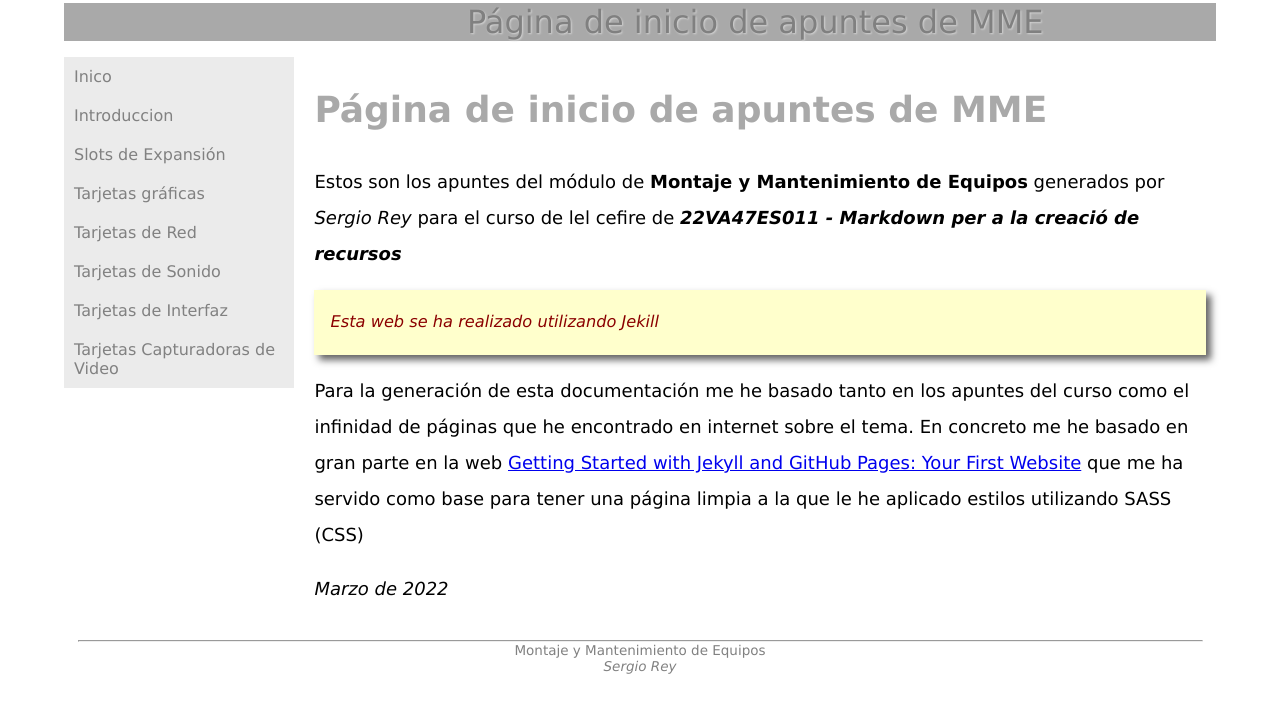
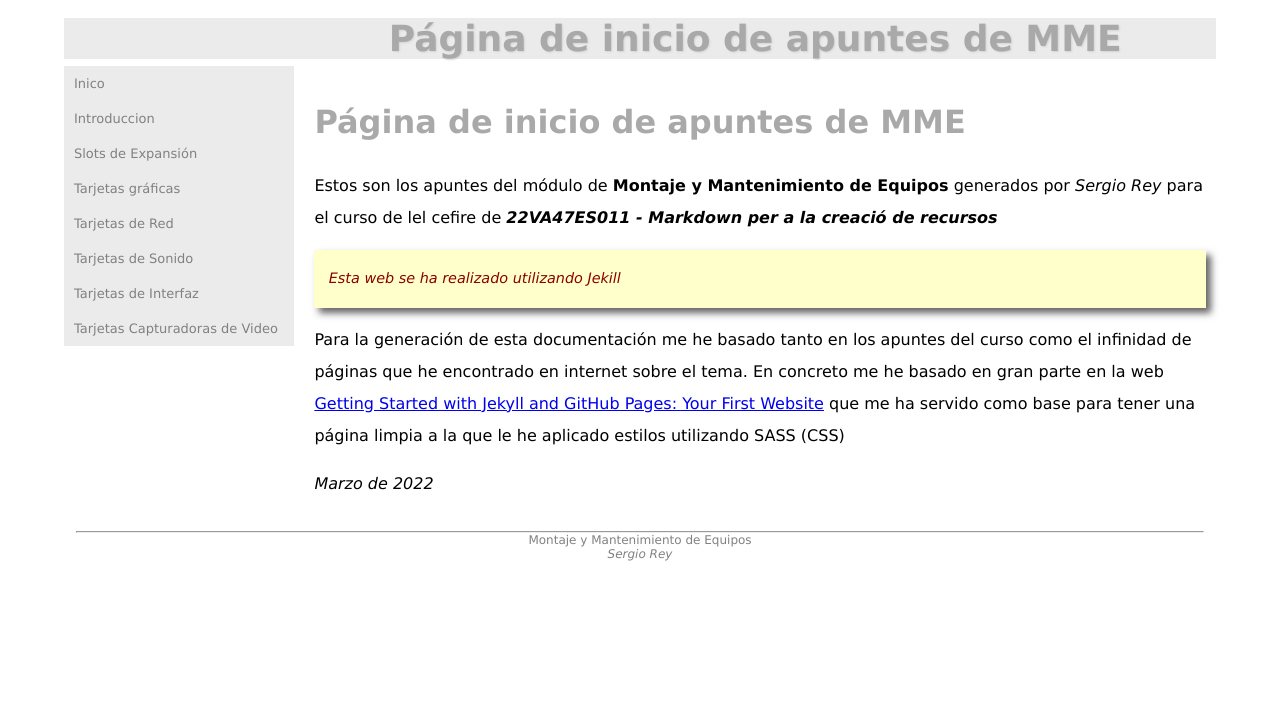
Before and after one commit to apuntesrm/apuntesrm.github.io, a Jekyll site: the page built from _pages/index.md, in a window 1280 px wide. Shown: the top 713 px of the page. Built offline with Jekyll 4.4.1, drawn with Linux system fonts in a browser that asks for light colours; our own code applies the rules of GitHub Pages for plain Markdown files.

Commit message:
Formateando

```diff
--- a/_layouts/default.html
+++ b/_layouts/default.html
@@ -20,7 +20,9 @@
         </ul>
     </nav>
     <header>
-        {{ page.title }}
+        <h1>
+            {{ page.title }}
+        </h1>
     </header>
     <main class="page-content">
         {{ content }}
--- a/_sass/_general.scss
+++ b/_sass/_general.scss
@@ -10,7 +10,7 @@ $ColorFuenteMenuHover: #f1f1f1;
 
 body {
   font-family: Verdana, sans-serif;
-  font-size: 18px;
+  font-size: normal;
   margin: 0 auto;
   width: 90%;
 }
@@ -35,10 +35,10 @@ header{
   margin-top: 0.1em;
   position: sticky;
   top: 0;
-  font-size: xx-large;
+  font-size: large;
   text-align: center;
   color: gray;
-  background-color: darkgray;
+  background-color: $ColorFondoMenu;
   text-shadow: 1px 1px 2px lightgray;
 }
 
@@ -105,7 +105,7 @@ nav ul{
 
 /* The navigation menu links */
 nav a {
-  font-size: medium;
+  font-size: small;
   padding: 10px 10px 10px 10px;
   text-decoration: none;
   color: $ColorFuenteMenu;
```
